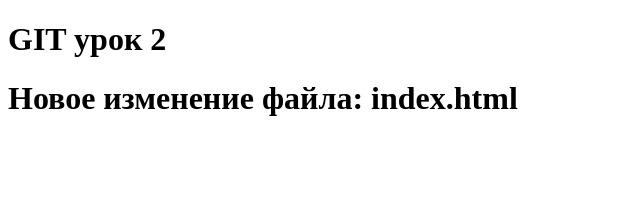
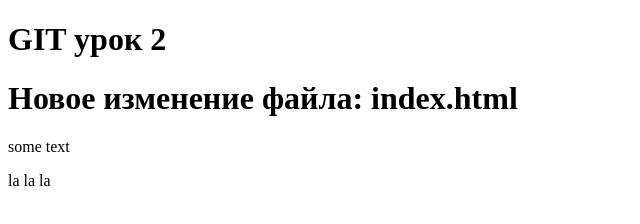
Before and after one commit to Muffter/site, a plain HTML site: page index.html in a window 1280 px wide. Shown: the whole page, without its empty margins (0-640 px from the left). Drawn offline with Linux system fonts and the light colour scheme.

Commit message:
third commit

```diff
--- a/index.html
+++ b/index.html
@@ -8,5 +8,7 @@
 <body>
 	<h1>GIT урок 2</h1>
 	<h1>Новое изменение файла: index.html</h1>
+	<p>some text</p>
+	<p>la la la</p>
 </body>
 </html>
```
